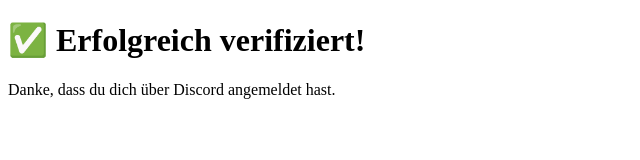
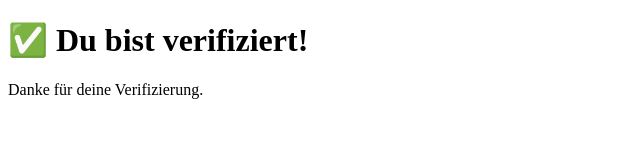
Before and after one commit to Tesqvido/verification-bot-website, a website: page verifiziert.html in a window 1280 px wide. Shown: the whole page, without its empty margins (0-640 px from the left). Drawn offline with Linux system fonts and the light colour scheme.

Commit message:
Update verifiziert.html

```diff
--- a/verifiziert.html
+++ b/verifiziert.html
@@ -2,10 +2,10 @@
 <html lang="de">
 <head>
   <meta charset="UTF-8">
-  <title>Verifiziert</title>
+  <title>Erfolgreich Verifiziert</title>
 </head>
 <body>
-  <h1>✅ Erfolgreich verifiziert!</h1>
-  <p>Danke, dass du dich über Discord angemeldet hast.</p>
+  <h1>✅ Du bist verifiziert!</h1>
+  <p>Danke für deine Verifizierung.</p>
 </body>
 </html>
```
